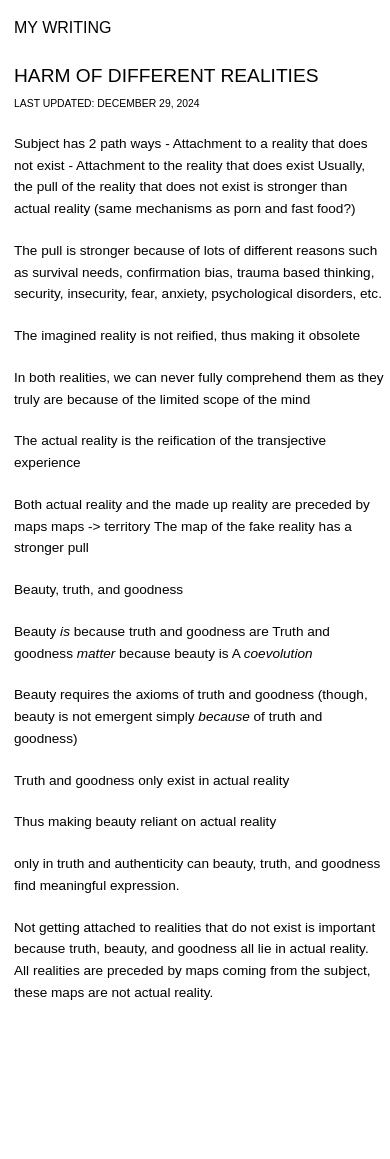
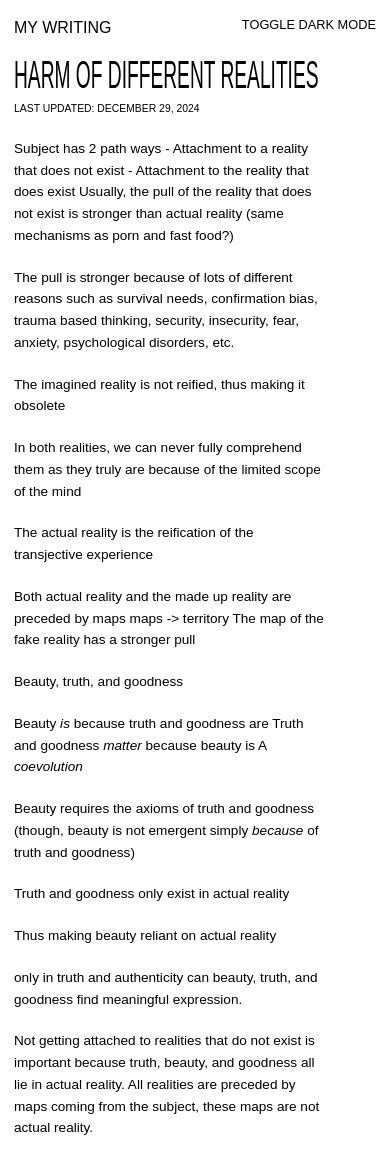
Before and after one commit to pxsswordprotected/personalsite, a Jekyll site: the page built from docs/_posts/2024-12-29-Harm.md, in a window 390 px wide. Built offline with Jekyll 4.4.1, drawn with Linux system fonts in a browser that asks for light colours; before the commit the page ends 1024 px from its top, so only the background shows below that.

Commit message:
added blog post and dark mode and light mode

```diff
--- a/docs/_layouts/post.html
+++ b/docs/_layouts/post.html
@@ -14,7 +14,11 @@
             padding: 0 1%;
             box-sizing: border-box;
             margin-top: 15px;
-            margin-left:9px;
+            margin-left: 9px;
+            width: 320px;
+            color: #000;
+            background-color: #fff;
+            transition: background-color 0.3s ease, color 0.3s ease;
         }
 
         header {
@@ -24,7 +28,7 @@
         .home-link {
             color: #000;
             text-decoration: none;
-            font-size: 1.5rem; /* Use relative units */
+            font-size: 1.5rem;
             font-weight: normal;
             display: block;
             margin-bottom: 20px;
@@ -38,26 +42,26 @@
             font-size: 24px;
             font-weight: normal;
             margin: 0;
-            margin-bottom: 5px;
+            margin-bottom: 10px;
             text-transform: uppercase;
+            transform: scaleY(2);
         }
 
         .post-date {
             color: rgb(0, 0, 0);
-            font-size: 0.75rem; /* Use relative units */
+            font-size: 0.75rem;
             margin-bottom: 20px;
             text-transform: uppercase;
         }
 
         .post-content {
-            font-size: 1rem; /* Use relative units */
+            font-size: 1rem;
         }
 
         .post-content p {
             margin-bottom: 20px;
         }
 
-        /* Style for code blocks */
         pre {
             background-color: #f5f5f5;
             padding: 15px;
@@ -69,55 +73,106 @@
             font-family: monospace;
         }
 
-        /* Responsive adjustments */
         @media (max-width: 768px) {
             body {
-                padding: 0 10px; /* Adjust padding for smaller devices */
+                padding: 0 10px;
             }
 
             .home-link {
-                font-size: 1.2rem; /* Adjust font size for smaller devices */
+                font-size: 1.2rem;
             }
 
             h1 {
-                font-size: 1.3rem; /* Adjust heading size for smaller devices */
+                font-size: 1.3rem;
             }
 
             .post-date {
-                font-size: 0.7rem; /* Adjust date size for smaller devices */
+                font-size: 0.7rem;
             }
 
             .post-content {
-                font-size: 0.9rem; /* Adjust content size for smaller devices */
+                font-size: 0.9rem;
             }
         }
 
         @media (max-width: 480px) {
             body {
-                padding: 0 5px; /* Further reduce padding for very small screens */
+                padding: 0 5px;
             }
 
             .home-link {
-                font-size: 1rem; /* Adjust font size further */
+                font-size: 1rem;
             }
 
             h1 {
-                font-size: 1.2rem; /* Further adjust heading size */
+                font-size: 1.2rem;
             }
 
             .post-date {
-                font-size: 0.65rem; /* Adjust date size */
+                font-size: 0.65rem;
             }
 
             .post-content {
-                font-size: 0.85rem; /* Further adjust content size */
+                font-size: 0.85rem;
             }
         }
+
+        body.dark-mode {
+            background-color: #000000;
+            color: #f0f0f0;
+        }
+
+        body.dark-mode .home-link {
+            color: #f0f0f0;
+        }
+
+        body.dark-mode .post-date {
+            color: #cccccc;
+        }
+
+        body.dark-mode pre {
+            background-color: #333;
+            color: #f0f0f0;
+        }
+
+        .dark-mode-div {
+            position: fixed;
+            bottom: 20px;
+            right: 20px;
+        }
+
+        .dark-mode-button {
+            text-decoration: none;
+            color: #000;
+            font-weight: normal;
+            display: block;
+            text-align: center;
+            margin-top: 5px;
+            background-color: transparent;
+            padding: 8px 12px;
+            border-radius: 4px;
+            transition: background-color 0.3s ease, color 0.3s ease, border-color 0.3s ease;
+        }
+
+        body.dark-mode .dark-mode-button {
+            color: #fff;
+        }
+
+        @media (max-width: 480px) {
+            .dark-mode-div {
+                top: 2px;
+                right: 2px;
+                bottom: auto;
+                position: absolute;
+            }
+            .dark-mode-button {
+                font-size: 0.8rem;
+            }
     </style>
 </head>
 <body class="post-background">
     <header>
-        <a href="{{ site.baseurl }}/" class="home-link">MY WRITING</a>
+        <a href="../my_writing/index.html" class="home-link">MY WRITING</a>
     </header>
     <article>
         <h1>{{ page.title }}</h1>
@@ -127,5 +182,21 @@
             {{ content }}
         </div>
     </article>
+
+    <div class="dark-mode-div">
+      <a href="#" class="dark-mode-button" onclick="toggleDarkMode()">TOGGLE DARK MODE</a>
+    </div>
+
+    <script>
+      function toggleDarkMode() {
+        document.body.classList.toggle('dark-mode');
+        const button = document.querySelector('.dark-mode-button');
+        if (document.body.classList.contains('dark-mode')) {
+          button.textContent = 'TOGGLE LIGHT MODE';
+        } else {
+          button.textContent = 'TOGGLE DARK MODE';
+        }
+      }
+    </script>
 </body>
 </html>
```
Also changed, not shown: docs/_layouts/home.html (+87 -10 lines), docs/_posts/2025-01-02-Pinned-A-Disclaimer.md (added, +18 -0 lines).
